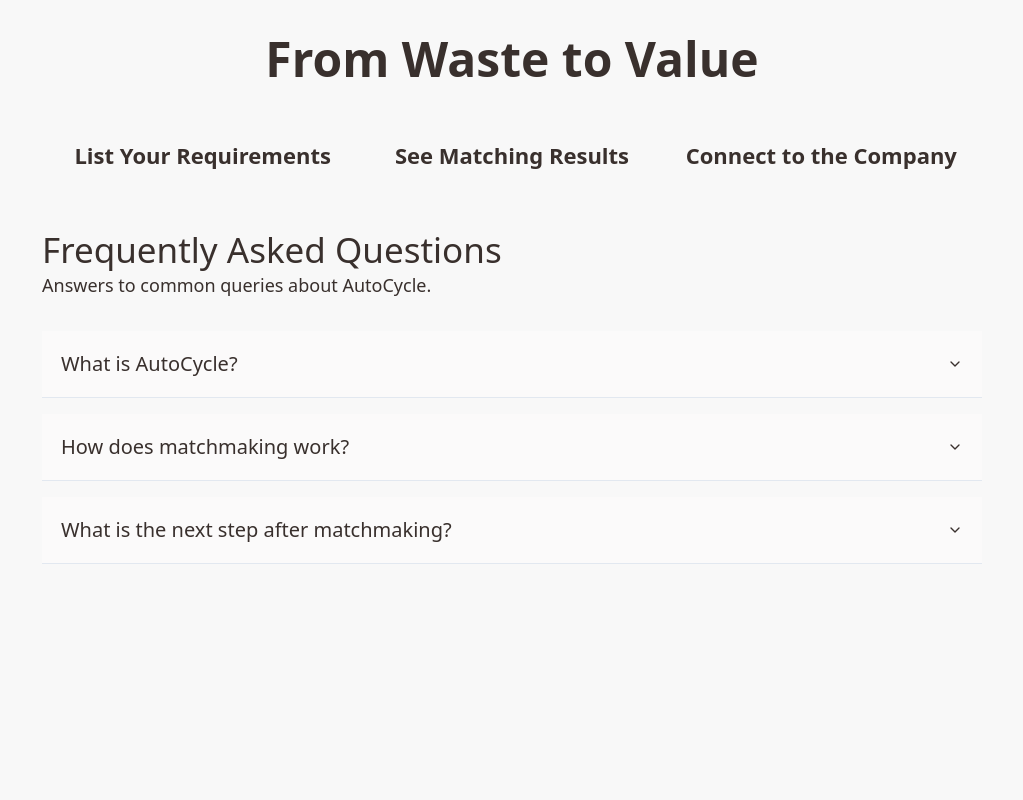
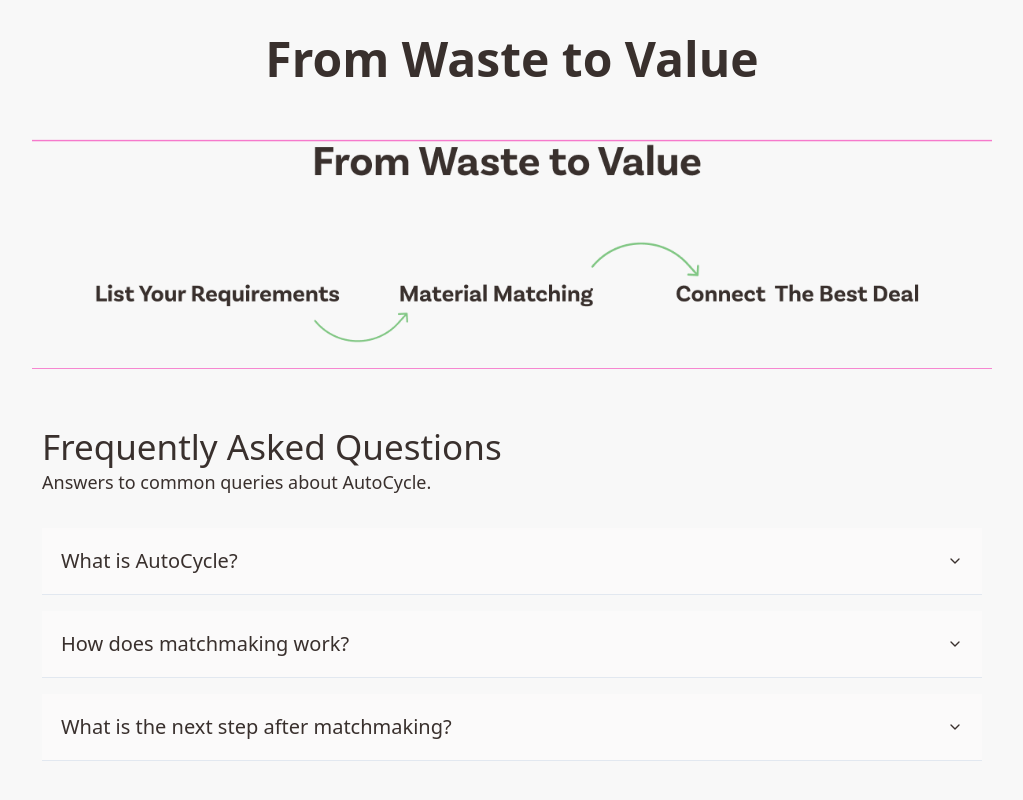
Before and after one commit to Pranjal7852/design-to-pixels-forge-51, a React (Vite) app: page / in a window 1280 px wide. Shown: the part 1040-1840 px from the top of the page, without its empty margins (128-1151 px from the left). Built offline with nearby package versions, Linux system fonts and the light colour scheme.

Commit message:
Replace image section
Replace the image section with the new implementation.

```diff
--- a/src/components/sections/Features.tsx
+++ b/src/components/sections/Features.tsx
@@ -3,8 +3,8 @@ import * as React from "react"
 
 const features = [
   "List Your Requirements",
-  "See Matching Results",
-  "Connect to the Company"
+  "Material Matching",
+  "Connect The Best Deal"
 ]
 
 export function Features() {
@@ -15,19 +15,12 @@ export function Features() {
       </h2>
 
       <div className="relative w-full max-w-[960px] mt-14">
-        <div className="flex justify-between items-center px-4 relative z-10">
-          {features.map((feature, index) => (
-            <div key={index} className="text-center text-[22px] font-semibold text-[#39302D] w-1/3">
-              {feature}
-            </div>
-          ))}
-        </div>
-
-        {/* Arrow from List Your Requirements to See Matching Results */}
-
-
-        {/* Arrow from See Matching Results to Connect to the Company */}
-
+        {/* Use the uploaded image instead of building the component with individual elements */}
+        <img
+          src="/lovable-uploads/8eaaf284-31cd-4b75-8c77-285971a6433a.png"
+          alt="From Waste to Value Process"
+          className="w-full h-auto"
+        />
       </div>
     </div>
   )
```
Also changed, not shown: public/lovable-uploads/8eaaf284-31cd-4b75-8c77-285971a6433a.png (added).
